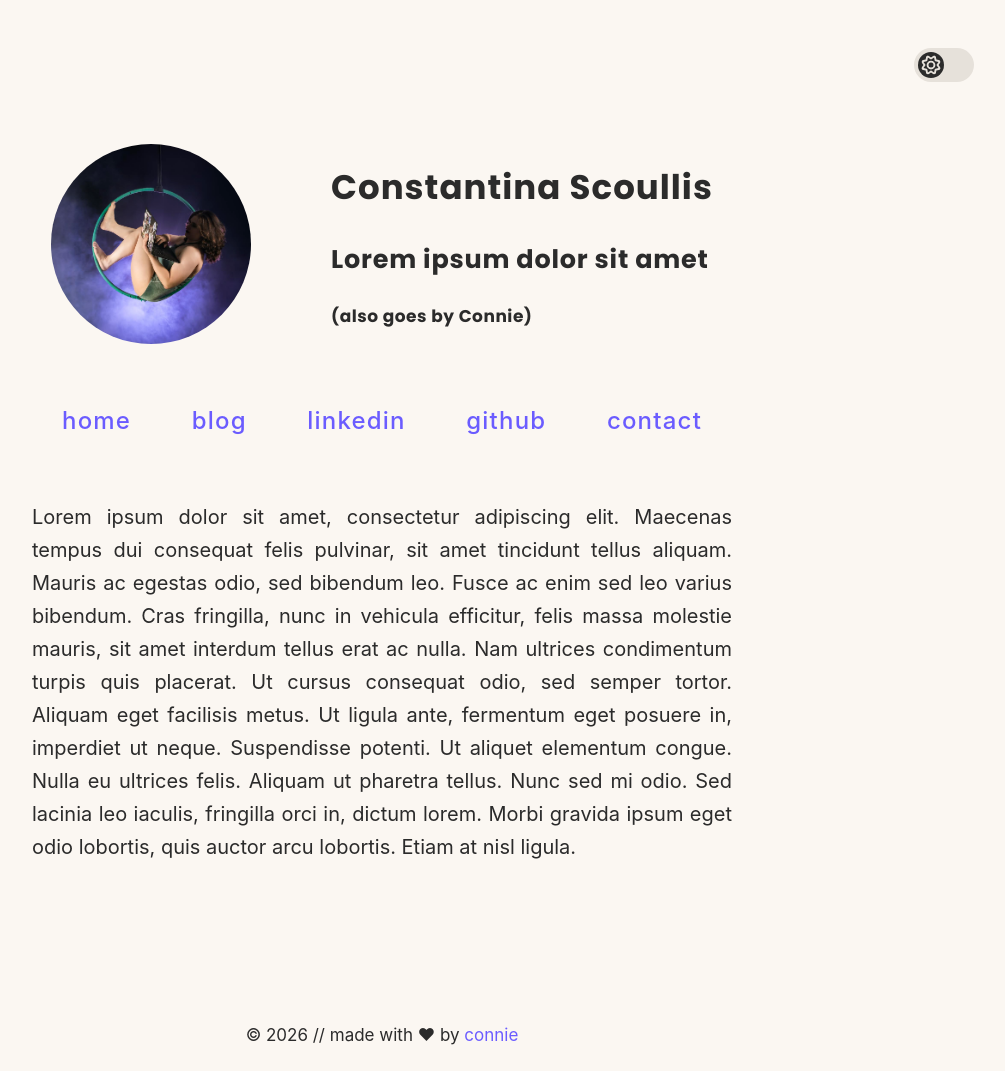
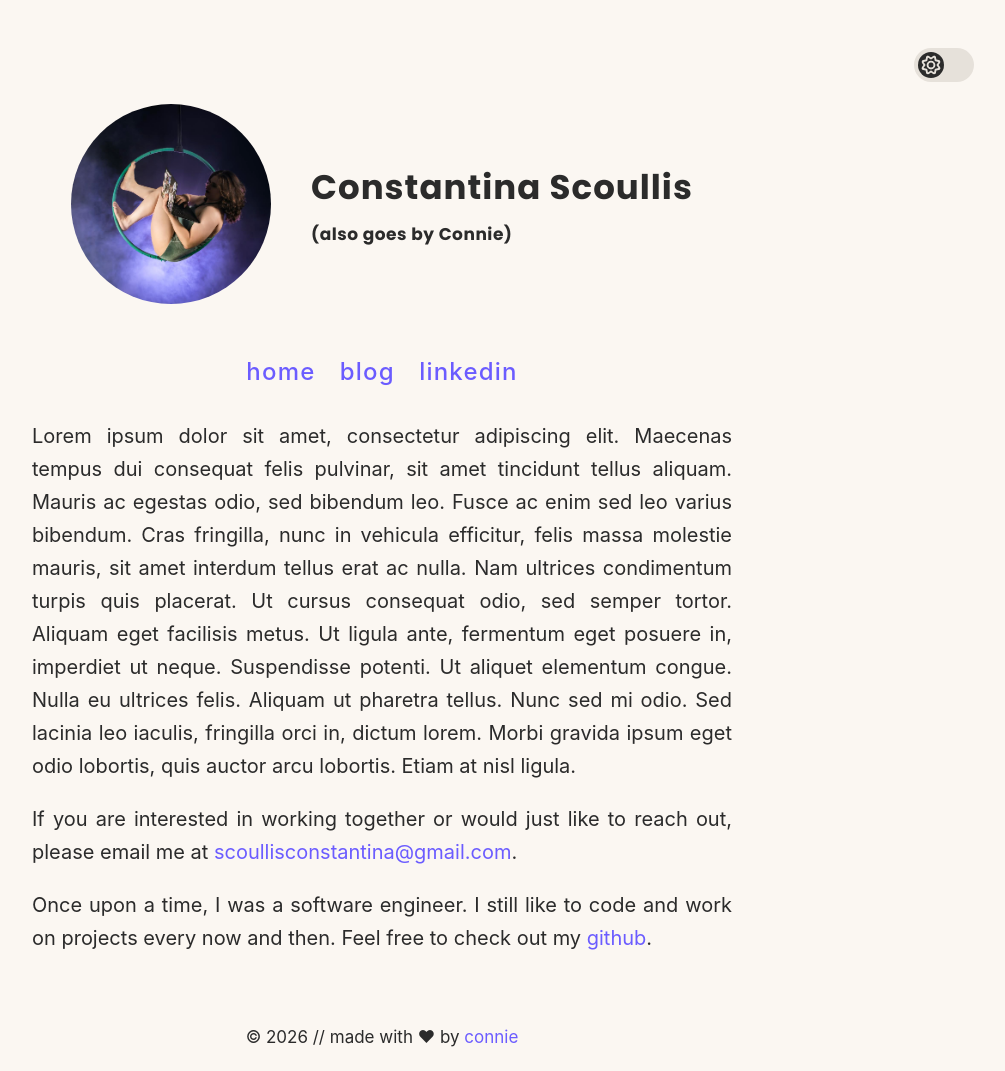
Before and after one commit to constantina-js/website-qa, a Jekyll site: the page built from index.html, in a window 1280 px wide. Shown: the whole page, without its empty margins (258-1263 px from the left). Built offline with Jekyll 4.4.1, drawn with Linux system fonts in a browser that asks for light colours; some web fonts are replaced.

Commit message:
implemented feedback

```diff
--- a/_includes/header.html
+++ b/_includes/header.html
@@ -16,7 +16,6 @@
 
             <div id="header-text">
                 <h1>Constantina Scoullis</h1>
-                <h2>Lorem ipsum dolor sit amet</h2>
                 <h4>(also goes by Connie)</h4>
             </div>
 
@@ -27,11 +26,8 @@
                 <li><a href="{{ site.baseurl }}/">home</a></li>
                 <li><a href="{{ site.baseurl }}/blog/">blog</a></li>
                 <li><a href="https://www.linkedin.com/in/constantina-scoullis/" target="_blank">linkedin</a></li>
-                <li><a href="https://github.com/constantina-js" target="_blank">github</a></li>
-                <li><a href="{{ site.baseurl }}/contact/">contact</a></li>
+
             </ul>
         </nav>
 
-        <div class="line-break"></div>
-
     </header>
--- a/_layouts/home.html
+++ b/_layouts/home.html
@@ -31,6 +31,14 @@
                     Lorem ipsum dolor sit amet, consectetur adipiscing elit. Maecenas tempus dui consequat felis pulvinar, sit amet tincidunt tellus aliquam. Mauris ac egestas odio, sed bibendum leo. Fusce ac enim sed leo varius bibendum. Cras fringilla, nunc in vehicula efficitur, felis massa molestie mauris, sit amet interdum tellus erat ac nulla. Nam ultrices condimentum turpis quis placerat. Ut cursus consequat odio, sed semper tortor. Aliquam eget facilisis metus. Ut ligula ante, fermentum eget posuere in, imperdiet ut neque. Suspendisse potenti. Ut aliquet elementum congue. Nulla eu ultrices felis. Aliquam ut pharetra tellus. Nunc sed mi odio. Sed lacinia leo iaculis, fringilla orci in, dictum lorem. Morbi gravida ipsum eget odio lobortis, quis auctor arcu lobortis. Etiam at nisl ligula.
                 </p>
 
+                <p>
+                    If you are interested in working together or would just like to reach out, please email me at <a href="@mailto:scoullisconstantina@gmail.com">scoullisconstantina@gmail.com</a>.
+                </p>
+
+                <p>
+                    Once upon a time, I was a software engineer. I still like to code and work on projects every now and then. Feel free to check out my <a href="https://github.com/constantina-js">github</a>.
+                </p>
+
 
             </section>
 
--- a/assets/css/index.css
+++ b/assets/css/index.css
@@ -1,9 +1,14 @@
 /* === Base & Variables === */
+
+* {
+  box-sizing: border-box;
+}
 
 html, body {
   height: 100%;
   margin: 0;
   padding: 0;
+  overflow-x: hidden;
 }
 
 :root {
@@ -110,6 +115,7 @@ a:hover {
   width: 700px;
   margin: 0 auto;
   flex: 1;
+  margin-top: 5rem;
 }
 
 .blog-container {
@@ -129,13 +135,14 @@ header {
   margin: 0 auto;
   width: 740px;
   min-height: 320px;
-  padding: 2.5rem;
+  padding: 1.5rem;
 }
 
 header .header-section {
   margin: 5rem 0 2.5rem;
   display: inline-block;
   align-items: center;
+  vertical-align: middle;
 }
 
 .header-section::after {
@@ -147,14 +154,13 @@ header .header-section {
 .header-section #propic-area {
   float: left;
   margin-right: 2.5rem;
-  margin-top: 1.5rem;
 }
 
 .header-section #header-text {
   float: right;
-  margin-left: 2.5rem;
   text-align: left;
-  padding-top: 1rem;
+  line-height: 24px;
+  padding-top: 3rem;
 }
 
 .header-section img {
@@ -166,14 +172,14 @@ header .header-section {
 /* === Nav === */
 
 .menu {
-  width: 640px;
+  width: 320px;
   margin: 0 auto;
   text-align: center;
 }
 
 .menu ul, .blog-nav ul {
   display: flex;
-  justify-content: space-between;
+  justify-content: space-evenly;
   padding: 0;
   margin: 0;
 }
@@ -267,8 +273,7 @@ input:checked + .slider svg {
 
 /* === Sections === */
 
-#about-me, #contact-info, .blog-post {
-  margin: 0 auto;
+#about-me, .blog-post {
   width: 100%;
   align-items: center;
 }
@@ -279,7 +284,7 @@ input:checked + .slider svg {
 
 .blog-post {
   text-align: justify;
-  margin-top: 8rem;
+  margin: 0 auto;
 }
 
 #about-me p, #contact-info p, .blog-post p {
@@ -323,7 +328,7 @@ footer {
   min-height: 50px;
   align-items: center;
   position: relative;
-  padding-top: 5rem;
+  padding: 3rem;
 }
 
 /* === Responsiveness === */
@@ -349,11 +354,16 @@ footer {
   .body-container, .blog-container {
     width: 95%;
     padding: 1rem;
+    margin-top: 0;
+  }
+
+  #about-me {
+    margin-top: 0;
   }
 
   .blog-card-container {
-    padding: 2rem;
-    margin-top: 2rem;
+    padding: 2em;
+    margin-top: 50px;
     text-align: justify;
   }
 
@@ -405,4 +415,8 @@ footer {
     margin: 0 auto;
   }
 
+  footer {
+    padding: 3rem;
+  }
+
 }
```
Also changed, not shown: _layouts/contact.html (deleted, +0 -40 lines), Gemfile.lock (added).
